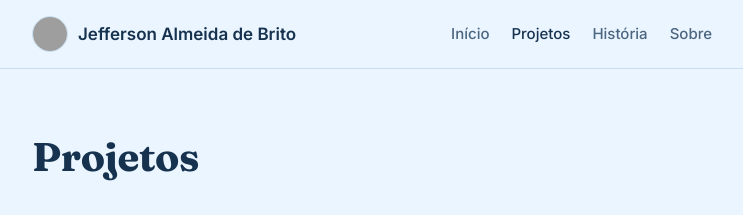
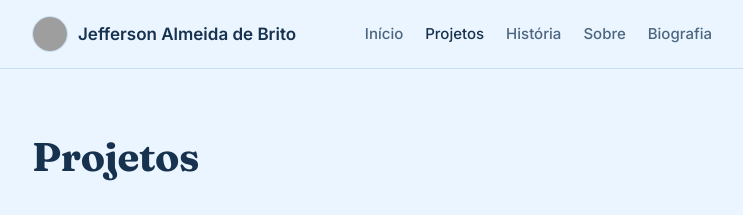
Before and after one commit to jeffersondk3/jeffersondk3.github.io, a Jekyll site: the page built from projetos.md, in a window 1280 px wide. Shown: the top 215 px of the page, without its empty margins (268-1011 px from the left). Built offline with Jekyll 4.4.1, drawn with Linux system fonts in a browser that asks for light colours; grey boxes are pictures that could not be loaded.

Commit message:
Adiciona aba Biografia no menu

```diff
--- a/_includes/header.html
+++ b/_includes/header.html
@@ -9,6 +9,7 @@
       <a href="{{ '/projetos/' | relative_url }}" {% if page.url == '/projetos/' %}aria-current="page"{% endif %}>Projetos</a>
       <a href="{{ '/minha-historia/' | relative_url }}" {% if page.url == '/minha-historia/' %}aria-current="page"{% endif %}>História</a>
       <a href="{{ '/sobre/' | relative_url }}" {% if page.url == '/sobre/' %}aria-current="page"{% endif %}>Sobre</a>
+      <a href="{{ '/biografia/' | relative_url }}">Biografia</a>
 
     </nav>
   </div>
```
